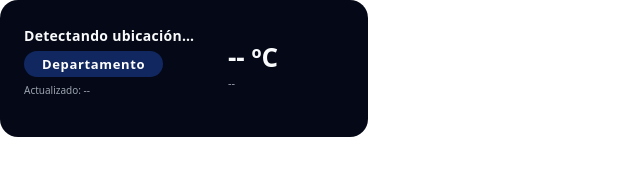
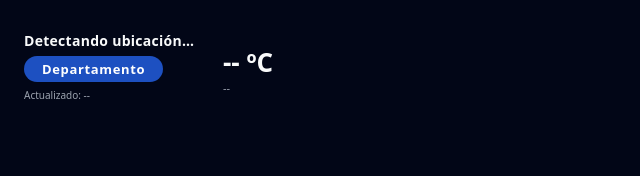
Before and after one commit to eliasjcallan-lab/Clima, a plain HTML site: page index.html in a window 1280 px wide. Shown: the whole page, without its empty margins (0-640 px from the left). Drawn offline with Linux system fonts and the light colour scheme.

Commit message:
Update index.html

```diff
--- a/index.html
+++ b/index.html
@@ -7,8 +7,10 @@
 
   <style>
     :root {
-      --bg-main: #050816;
-      --bg-card: #0b1120;
+      /* Colores estilo widget Pomodoro */
+      ----bg-main: radial-gradient(circle at top, #1e40af 0%, #0f172a 45%, #0a0f1f 100%);
+
+      --bg-card: rgba(15, 23, 42, 0.96);
       --accent:  #2563eb;
       --text-main: #f9fafb;
       --text-secondary: #9ca3af;
@@ -24,19 +26,19 @@
     }
 
     body {
-      background: transparent;
+      background: #020617; /* mismo fondo general del Pomodoro */
     }
 
     .weather-widget {
       background: var(--bg-main);
       color: var(--text-main);
-      padding: 26px 24px 34px 24px;  /* un poco más alto abajo para que no se corte el borde azul */
+      padding: 31px 24px 39px 24px;  /* un poco más alto abajo para que no se corte el borde azul */
       border-radius: var(--radius-lg);
-      display: inline-flex;          /* importante: el contenedor se ajusta al contenido */
+      display: inline-flex;          /* el contenedor se ajusta al contenido */
       align-items: center;
       gap: 10px;
-      width: auto;                   /* ya no ocupa 100% */
-      max-width: none;               /* sin límite fijo de ancho */
+      width: auto;
+      max-width: none;
     }
 
     .location-block {
@@ -58,7 +60,7 @@
 
     /* Pastilla azul grande con texto blanco */
     .badge {
-      background: rgba(37, 99, 235, 0.35);
+      background: rgba(37, 99, 235, 0.8);
       color: #ffffff;
       border-radius: 999px;
       padding: 4px 18px;
@@ -84,6 +86,7 @@
       align-items: center;
       gap: 14px;
       min-width: 120px;
+      margin-left: -5px;   /* mueve el bloque de clima 5px hacia la izquierda */
     }
 
     .current-icon img {
@@ -107,7 +110,7 @@
       gap: 10px;
       justify-content: flex-end;
       flex-wrap: nowrap;    /* siempre en una sola línea */
-      flex: 0 0 auto;       /* no se estira más allá del contenido */
+      flex: 0 0 auto;
       overflow: visible;    /* para que el borde azul no se corte */
     }
 
@@ -117,7 +120,7 @@
       padding: 16px 12px 18px 12px;  /* más altura interna */
       min-width: 62px;
       max-width: 72px;
-      flex: 0 0 auto;                /* ancho fijo, no se estira */
+      flex: 0 0 auto;
       text-align: center;
       display: flex;
       flex-direction: column;
@@ -173,7 +176,7 @@
         <!-- Pastilla azul: departamento -->
         <span class="badge" id="badge-text">Departamento</span>
 
-        <!-- Actualizado dentro del cuadro negro -->
+        <!-- Actualizado dentro del cuadro -->
         <span class="status-text" id="updated-at">Actualizado: --</span>
 
         <span class="message" id="error-text"></span>
```
